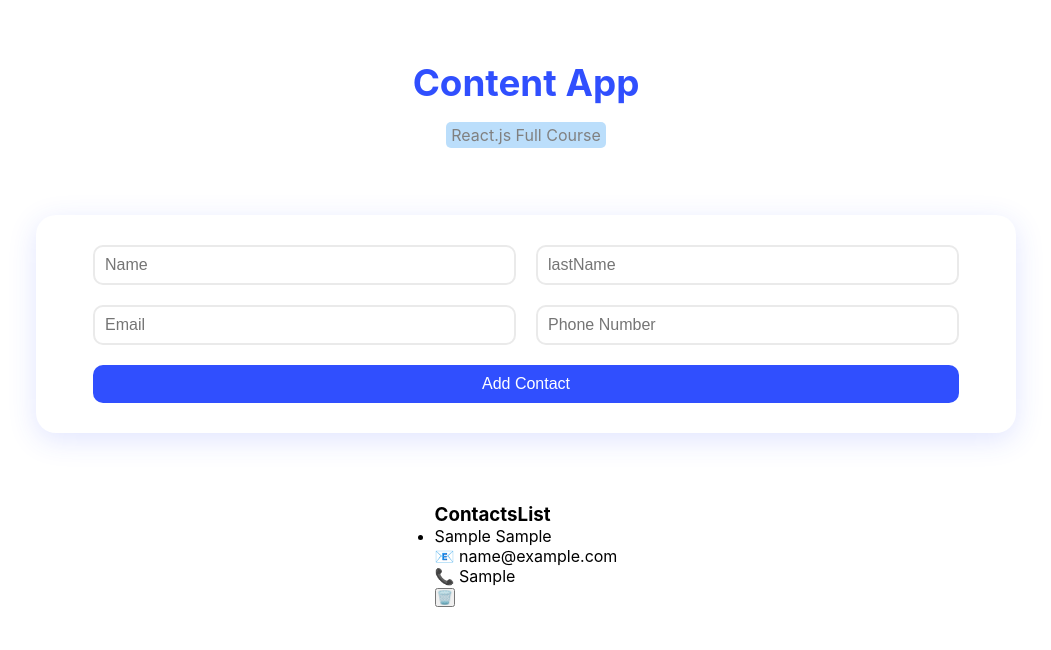
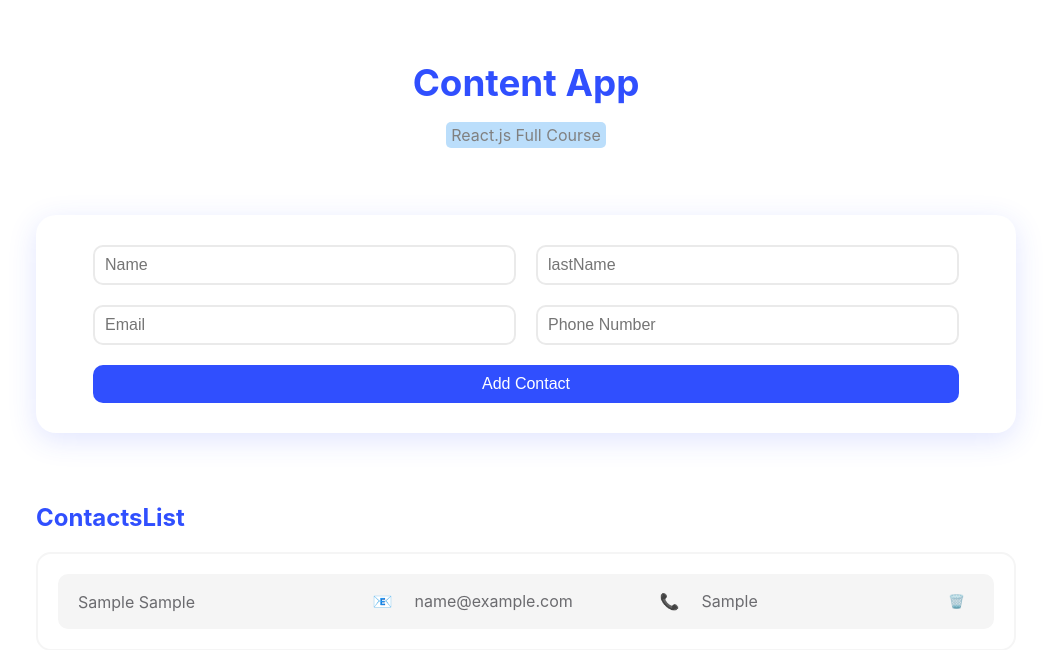
Before and after one commit to zenc-VSC/ali-hamidzadeh_week14, a React (Vite) app: page / in a window 1280 px wide. Both pictures are taken after typing "Sample", "Sample", "name@example.com", "Sample" into the empty fields and a click on the button "Add Contact". Shown: the top 650 px of the page, without its empty margins (114-1165 px from the left). Built offline with nearby package versions, Linux system fonts and the light colour scheme.

Commit message:
complete contacts item section styling

```diff
--- a/src/components/ContactsItem.jsx
+++ b/src/components/ContactsItem.jsx
@@ -1,11 +1,12 @@
 import React from "react";
+import styles from "./ContactsItem.module.css";
 
 function ContactsItem({
   data: { id, name, lastName, email, phone },
   deleteHandler,
 }) {
   return (
-    <li key={id}>
+    <li className={styles.item}>
       <p>
         {name} {lastName}
       </p>
--- /dev/null
+++ b/src/components/ContactsItem.module.css
@@ -0,0 +1,35 @@
+.item {
+  display: flex;
+  justify-content: space-between;
+  align-items: center;
+  padding: 10px 20px;
+  margin: 15px;
+  color: #6b6b6f;
+  background-color: #f5f5f5;
+  border-radius: 10px;
+}
+.item p {
+  flex-basis: 0;
+  flex-grow: 1;
+}
+.item span {
+  display: inline-block;
+  margin-right: 10px;
+  width: 35px;
+  height: 35px;
+  line-height: 35px;
+  text-align: center;
+  color: #fff;
+  border-radius: 50%;
+}
+.item button {
+    width: 35px;
+    height: 35px;
+    border: none;
+    background-color: #f5f5f5;
+    cursor: pointer;
+    transition: 0.1s all ease-in-out;
+}
+.item button:hover{
+    font-size: 1.5rem;
+}
--- a/src/components/ContactsList.jsx
+++ b/src/components/ContactsList.jsx
@@ -1,18 +1,23 @@
 import React from "react";
 import ContactsItem from "./ContactsItem";
+import styles from "./ContactsList.module.css";
 
-function ContactsList({ contacts , deleteHandler}) {
+function ContactsList({ contacts, deleteHandler }) {
   return (
-    <div>
+    <div className={styles.container}>
       <h3>ContactsList</h3>
       {contacts.length ? (
-        <ul>
+        <ul className={styles.contacts}>
           {contacts.map((contact) => (
-            <ContactsItem key={contact.id} data={contact}  deleteHandler={deleteHandler}/>
+            <ContactsItem
+              key={contact.id}
+              data={contact}
+              deleteHandler={deleteHandler}
+            />
           ))}
         </ul>
       ) : (
-        <p>No data yet!</p>
+        <p className={styles.message}>No data yet!</p>
       )}
     </div>
   );
--- /dev/null
+++ b/src/components/ContactsList.module.css
@@ -0,0 +1,28 @@
+.container {
+  width: 100%;
+  margin-bottom: 100px;
+}
+.container h3 {
+  text-align: start;
+  color: #304ffe;
+  font-size: 1.5rem;
+}
+.contacts {
+  border: 2px solid #f5f5f5;
+  border-radius: 15px;
+  padding: 5px;
+  margin-top: 20px;
+  list-style: none;
+}
+
+.message {
+  background-color: #f5f5f5;
+  height: 100px;
+  margin-top: 20px;
+  line-height: 100px;
+  text-align: center;
+  border-radius: 20px;
+  color: #6b6b6f;
+  font-size: 1.2rem;
+  font-weight: 500;
+}
```
